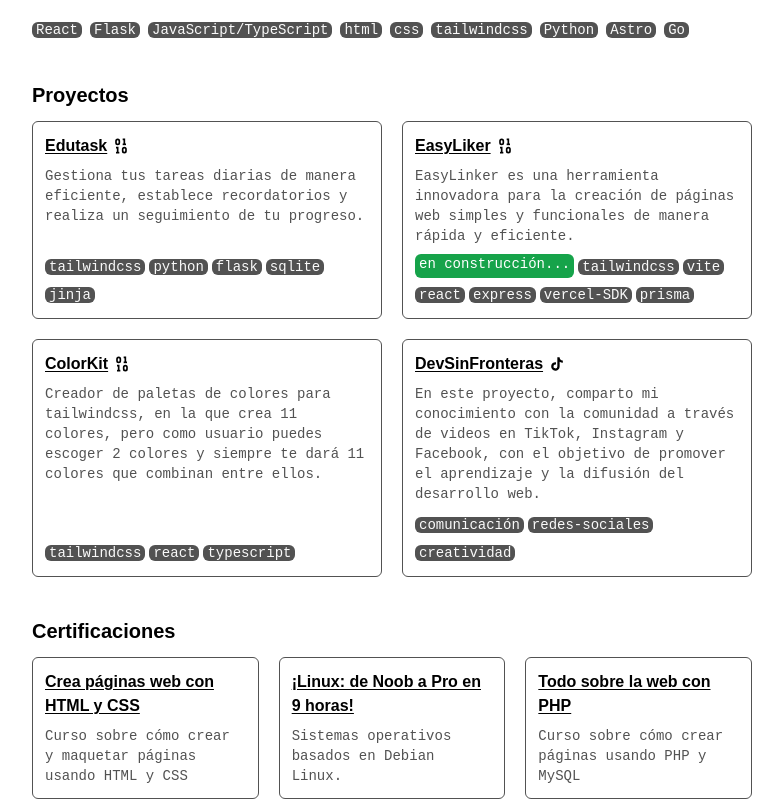
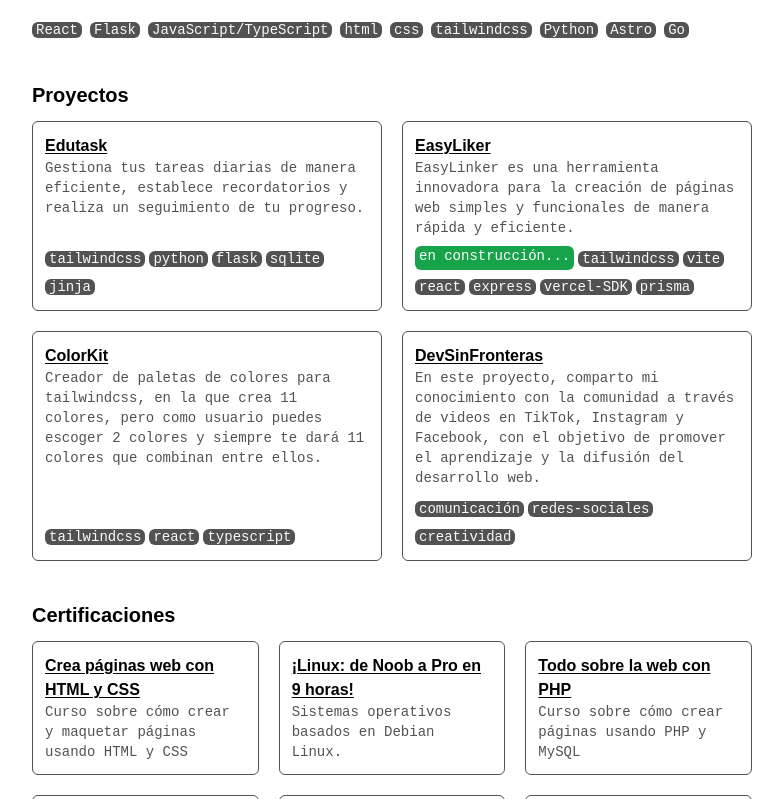
Before and after one commit to LUISEDOCCOR/portafolio-2025, a Vue app: page / in a window 1280 px wide. Shown: the part 781-1580 px from the top of the page, without its empty margins (248-1031 px from the left). Built offline with nearby package versions, Linux system fonts and the light colour scheme.

Commit message:
feat: create card base component

```diff
--- a/src/components/Certificates.vue
+++ b/src/components/Certificates.vue
@@ -1,5 +1,6 @@
 <script setup>
 import Section from "./UI/Section.vue";
+import CardBase from "./UI/CardBase.vue";
 
 const certificates = [
   {
@@ -47,21 +48,13 @@ const certificates = [
 <template>
   <Section title="Certificaciones">
     <ul class="grid grid-cols-1 gap-5 md:grid-cols-3">
-      <li
-        class="flex flex-col justify-between gap-2 rounded-md border border-neutral-600 p-2 md:p-3"
+      <CardBase
         v-for="(certificate, index) in certificates"
         :key="index"
-      >
-        <a
-          :href="certificate.href"
-          class="text-md font-semibold underline underline-offset-2"
-        >
-          {{ certificate.title }}
-        </a>
-        <p class="jetbrains-mono text-sm text-neutral-600">
-          {{ certificate.content }}
-        </p>
-      </li>
+        :title="certificate.title"
+        :href="certificate.href"
+        :content="certificate.content"
+      />
     </ul>
   </Section>
 </template>
--- a/src/components/Projects.vue
+++ b/src/components/Projects.vue
@@ -3,6 +3,7 @@ import Section from "./UI/Section.vue";
 import TikTokIcon from "./Icons/TikTokIcon.vue";
 import CodeIcon from "./Icons/CodeIcon.vue";
 import Tag from "./UI/Tag.vue";
+import CardBase from "./UI/CardBase.vue";
 
 const projects = [
   {
@@ -40,24 +41,13 @@ const projects = [
 <template>
   <Section title="Proyectos">
     <ul class="grid grid-cols-1 gap-5 md:grid-cols-2">
-      <li
-        class="flex flex-col justify-between gap-2 rounded-md border border-neutral-600 p-2 md:p-3"
+      <CardBase
         v-for="(project, index) in projects"
         :key="index"
+        :title="project.title"
+        :href="project.href"
+        :content="project.content"
       >
-        <div class="space-y-2">
-          <span class="flex items-center gap-1">
-            <a
-              :href="project.href"
-              class="text-md font-semibold underline underline-offset-2"
-              >{{ project.title }}</a
-            >
-            <component class="w-5 stroke-2" :is="project.icon || CodeIcon" />
-          </span>
-          <p class="jetbrains-mono text-sm text-neutral-600">
-            {{ project.content }}
-          </p>
-        </div>
         <ul class="flex flex-wrap justify-start gap-1">
           <Tag
             v-show="project.isWorking"
@@ -69,7 +59,7 @@ const projects = [
             <Tag :label="skill" />
           </li>
         </ul>
-      </li>
+      </CardBase>
     </ul>
   </Section>
 </template>
--- /dev/null
+++ b/src/components/UI/CardBase.vue
@@ -0,0 +1,25 @@
+<script setup>
+defineProps({
+  href: String,
+  title: String,
+  content: String,
+});
+</script>
+<template>
+  <li
+    class="flex flex-col justify-between gap-2 rounded-md border border-neutral-600 p-2 md:p-3"
+  >
+    <div class="gap-2">
+      <a
+        :href="href"
+        class="text-md font-semibold underline underline-offset-2"
+      >
+        {{ title }}
+      </a>
+      <p class="jetbrains-mono text-sm text-neutral-600">
+        {{ content }}
+      </p>
+    </div>
+    <slot />
+  </li>
+</template>
```
